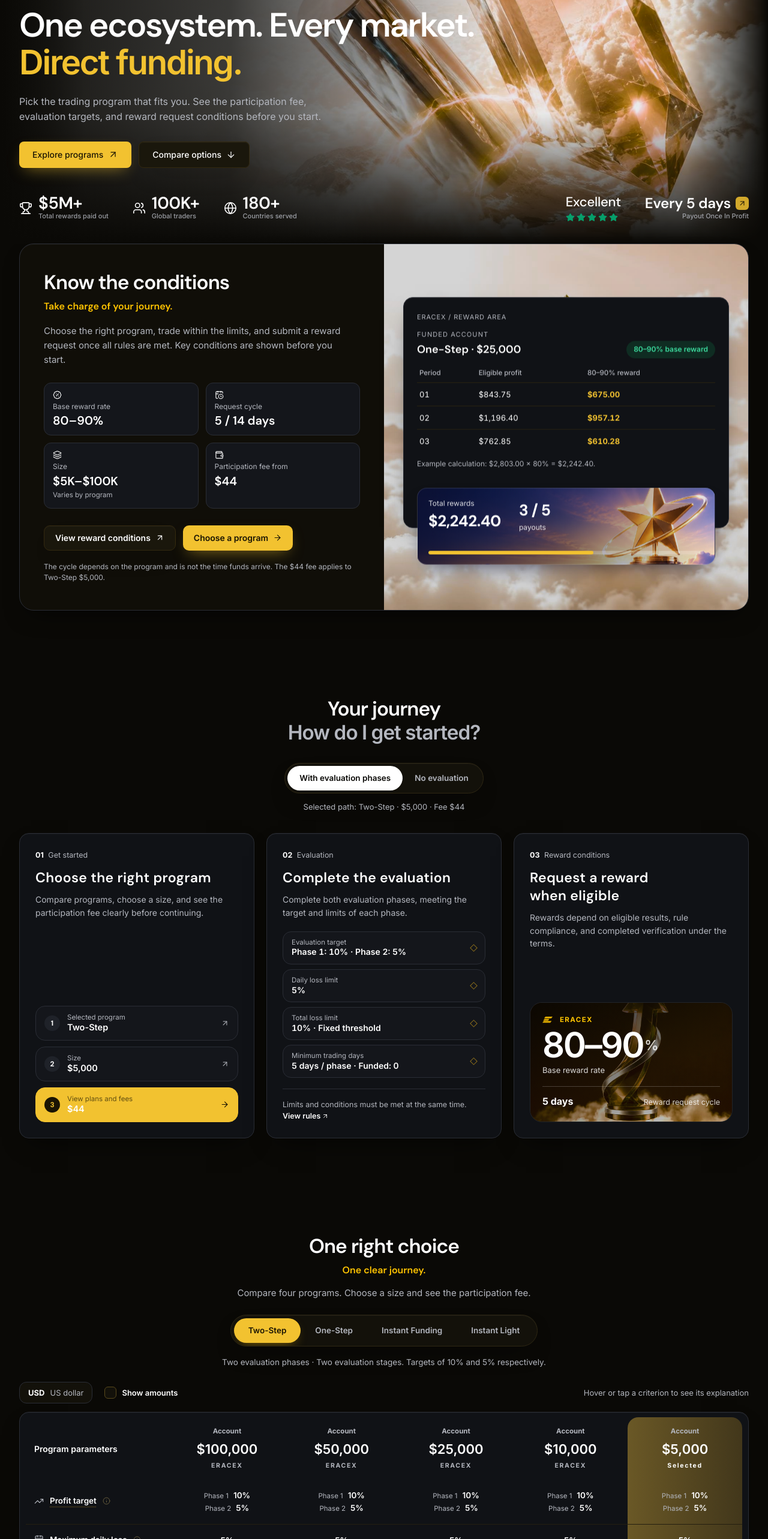
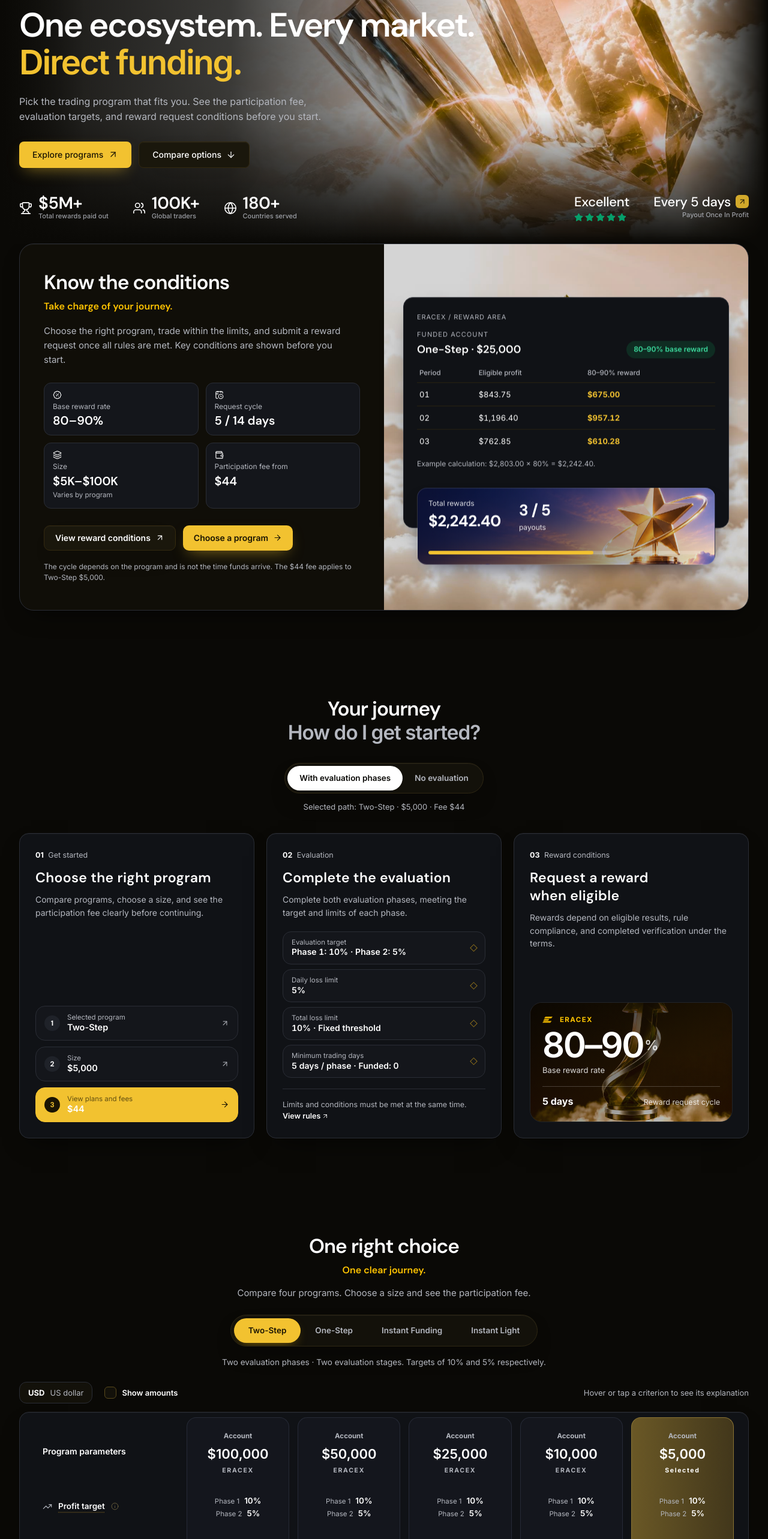
Before and after one commit to Truong2005pt/NamThanh, a Next.js app: page / in a window 1280 px wide. Shown: the part 234-2800 px from the top of the page at 60% size. Built offline with nearby package versions, Linux system fonts and the light colour scheme.

Commit message:
Plans table: boxed column per size, drop sub-notes, keep tooltips; hero rating/cycle alignment and readable hover note; footer slogan type

```diff
--- a/components/eracex/Footer.tsx
+++ b/components/eracex/Footer.tsx
@@ -2339,8 +2339,8 @@ export const Footer: React.FC = () => {
           <Link href="/" aria-label="ERACEX">
             <BrandLogo size="md" showText={true} />
           </Link>
-          <p className="mt-4 text-sm font-extrabold uppercase tracking-wide app-text">{FOOT_TITLE[currentLang] || FOOT_TITLE.en}</p>
-          <p className="mt-1 text-sm font-normal capitalize app-text-secondary opacity-80">{FOOT_SUB[currentLang] || FOOT_SUB.en}</p>
+          <p className="mt-4 text-sm font-semibold uppercase app-text">{FOOT_TITLE[currentLang] || FOOT_TITLE.en}</p>
+          <p className="mt-1 text-sm font-normal app-text-secondary">{FOOT_SUB[currentLang] || FOOT_SUB.en}</p>
           <div className="mt-5 flex items-center gap-4">
             {SOCIALS.map((x) => (
               <a
--- a/components/home/Plans.tsx
+++ b/components/home/Plans.tsx
@@ -21,12 +21,12 @@ export function Plans() {
   const rows: Row[] = [
     { icon: TrendingUp, label: T("Mục tiêu lợi nhuận"), tip: T("Mức lợi nhuận cần đạt trong mỗi vòng đánh giá, tính theo quy mô tài khoản."), v: p.target, pct: true },
     { icon: CalendarMinus, label: T("Mức lỗ tối đa hàng ngày"), tip: T("Mức lỗ tối đa cho phép trong một ngày giao dịch, tính theo số dư lúc 00:00 UTC."), v: p.daily, pct: true },
-    { icon: ShieldAlert, label: T("Mức lỗ tối đa"), tip: T("Tổng mức lỗ tối đa cho phép. Chạm ngưỡng này, tài khoản sẽ bị đóng."), v: p.max, n: p.maxNote, pct: true },
-    { icon: CalendarCheck, label: T("Số ngày giao dịch tối thiểu"), tip: T("Số ngày có hoạt động giao dịch tối thiểu cần đáp ứng."), v: p.minDays, n: p.minNote },
-    { icon: Timer, label: T("Thời gian giao dịch"), tip: T("Không giới hạn thời gian hoàn thành, nhưng cần duy trì hoạt động theo quy tắc."), v: T(T("Không giới hạn")), n: T(T("Duy trì hoạt động")) },
-    { icon: Receipt, label: T("Hoàn phí"), tip: T("Áp dụng theo điều khoản chương trình; không hoàn phí tự động."), v: T("Theo điều khoản"), n: T("Không hoàn tự động") },
+    { icon: ShieldAlert, label: T("Mức lỗ tối đa"), tip: T("Tổng mức lỗ tối đa cho phép. Chạm ngưỡng này, tài khoản sẽ bị đóng."), v: p.max, pct: true },
+    { icon: CalendarCheck, label: T("Số ngày giao dịch tối thiểu"), tip: T("Số ngày có hoạt động giao dịch tối thiểu cần đáp ứng."), v: p.minDays },
+    { icon: Timer, label: T("Thời gian giao dịch"), tip: T("Không giới hạn thời gian hoàn thành, nhưng cần duy trì hoạt động theo quy tắc."), v: T(T("Không giới hạn")) },
+    { icon: Receipt, label: T("Hoàn phí"), tip: T("Áp dụng theo điều khoản chương trình; không hoàn phí tự động."), v: T("Theo điều khoản") },
     { icon: Award, label: T("Phần thưởng"), tip: T("Tỷ lệ thưởng cơ bản trên kết quả đủ điều kiện."), v: "80%" },
-    { icon: CalendarClock, label: T("Chu kỳ yêu cầu thưởng"), tip: T("Chu kỳ gửi yêu cầu thưởng; không phải cam kết thời gian tiền về."), v: p.cycle, n: p.cycleNote },
+    { icon: CalendarClock, label: T("Chu kỳ yêu cầu thưởng"), tip: T("Chu kỳ gửi yêu cầu thưởng; không phải cam kết thời gian tiền về."), v: p.cycle },
     { icon: Scale, label: T("Đòn bẩy tối đa"), tip: T("Đòn bẩy tối đa áp dụng cho tài khoản, kèm mức khi đã Funded."), v: p.leverage, n: p.leverageNote },
   ];
   if (p.extra) rows.push({ icon: ListChecks, label: p.extra[0], tip: t("Quy tắc áp dụng cho {name}, ở mức {v}.", { name: p.name, v: p.extra[1] }), v: p.extra[1] });
@@ -104,7 +104,7 @@ export function Plans() {
                   <th>
                     <span className="rl" tabIndex={0}>
                       <Icon size={16} strokeWidth={1.6} /><u>{t(r.label)}</u><Info size={13} className="info" />
-                      <span className="tip" role="tooltip">{t(r.tip)}</span>
+                      <span className="tip" role="tooltip" data-keep-label>{t(r.tip)}</span>
                     </span>
                   </th>
                   {p.sizes.map((s, i) => <td key={s} className={i === sizeIdx ? "sel" : ""}>{cell(r, s)}</td>)}
--- a/components/home/home.css
+++ b/components/home/home.css
@@ -988,3 +988,19 @@
 .home .sk-cycle{display:block}
 .home .sk-cycle .sk-cycle-more{position:absolute;right:0;top:50%;transform:translateY(-50%);width:max(100%,min(320px,80vw))}
 .home .sk-stats-r{gap:20px 40px}
+/* comparison table: one boxed card per account size */
+.home .sk-cmp{min-width:980px;border-spacing:14px 0}
+.home .sk-cmp th,.home .sk-cmp td{border-bottom:0!important}
+.home .sk-cmp thead th:not(:first-child),.home .sk-cmp tbody td{background:var(--soft2);border-left:1px solid var(--border);border-right:1px solid var(--border)}
+.home .sk-cmp thead th:not(:first-child){border-top:1px solid var(--border);border-radius:16px 16px 0 0!important;padding-top:22px;padding-bottom:16px}
+.home .sk-cmp tbody tr:last-child td{border-bottom:1px solid var(--border)!important;border-radius:0 0 16px 16px!important;padding-bottom:22px}
+.home .sk-cmp thead th.sel,.home .sk-cmp tbody td.sel{background:#fbf6e4!important;border-color:#e6d28a}
+[data-theme="dark"] .home .sk-cmp thead th:not(:first-child),[data-theme="dark"] .home .sk-cmp tbody td{background:#14161d;border-color:#262a36}
+[data-theme="dark"] .home .sk-cmp thead th.sel,[data-theme="dark"] .home .sk-cmp tbody td.sel{background:linear-gradient(90deg,#6a5826,#42371b)!important;border-color:#8a7332}
+/* hero rating + cycle: same type scale, top aligned, readable hover note */
+.home .sk-stats-r{align-items:flex-start}
+.home .sk-cycle b{font-size:22px;font-weight:500;line-height:1.15;letter-spacing:-.01em}
+.home .sk-cycle .sk-cycle-main{display:flex;flex-direction:column;align-items:flex-end;gap:2px}
+.home .sk-cycle .sk-cycle-main span{font-size:11px;font-weight:500;line-height:1.4;opacity:.85}
+.home .sk-cycle .sk-cycle-more{top:-8px;right:0;transform:none;width:min(300px,80vw);padding:12px 14px;border-radius:12px;background:#fff;border:1px solid var(--border);box-shadow:0 12px 30px -12px rgba(0,0,0,.25);text-align:left;font-size:13px;line-height:1.5;z-index:6}
+[data-theme="dark"] .home .sk-cycle .sk-cycle-more{background:#14161d;border-color:#262a36}
```
